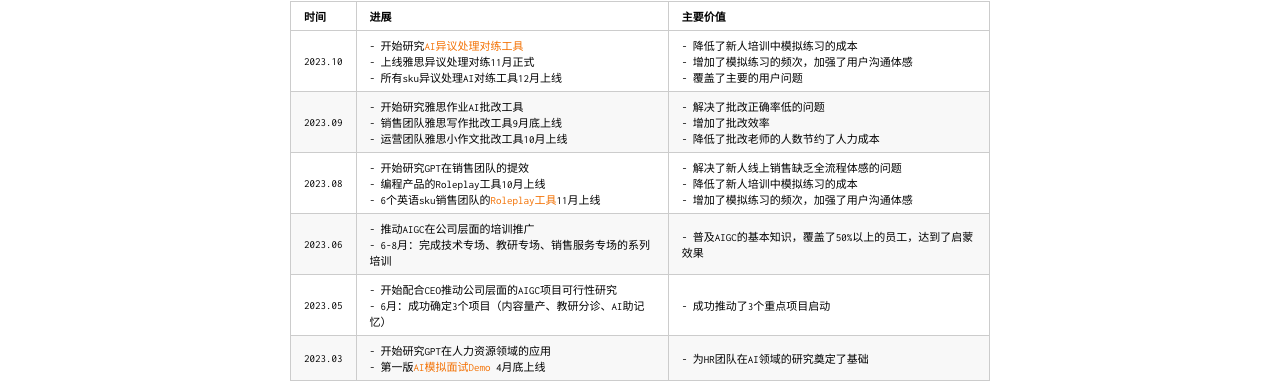
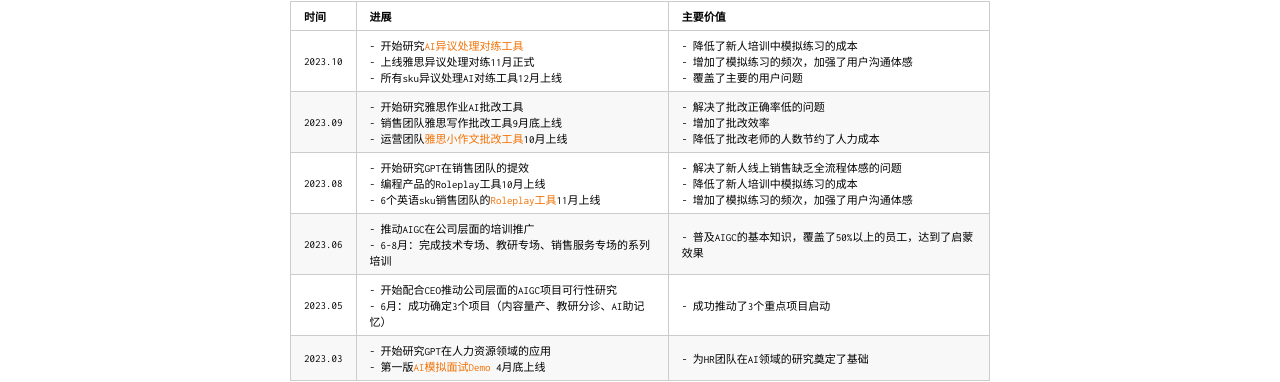
Before and after one commit to Harteyang/index, a Jekyll site: the page built from index.md, in a window 1280 px wide. Shown: the part 709-1091 px from the top of the page. Built offline with Jekyll 4.4.1, drawn with Linux system fonts in a browser that asks for light colours; part of the change alters nothing that is shown.

```diff
--- a/index.md
+++ b/index.md
@@ -38,7 +38,7 @@ title: Harte的主页
 | 时间          | 进展                                                        | 主要价值    |
 | ------------- | ------------------------------------------------------------ | -------- |
 | 2023.10    | - 开始研究[AI异议处理对练工具](https://pan.baidu.com/s/1Q6I_CxaOHo1TFg1ykorvhA?pwd=1234)<br/>- 上线雅思异议处理对练11月正式<br/>- 所有sku异议处理AI对练工具12月上线 |- 降低了新人培训中模拟练习的成本<br/>- 增加了模拟练习的频次，加强了用户沟通体感<br/>-   覆盖了主要的用户问题    |
-| 2023.09     | - 开始研究雅思作业AI批改工具<br/>- 销售团队雅思写作批改工具9月底上线<br/>- 运营团队雅思小作文批改工具10月上线 |-  解决了批改正确率低的问题<br/>- 增加了批改效率<br/>- 降低了批改老师的人数节约了人力成本         |
+| 2023.09     | - 开始研究雅思作业AI批改工具<br/>- 销售团队雅思写作批改工具9月底上线<br/>- 运营团队[雅思小作文批改工具](https://s11.ax1x.com/2024/01/02/piXz9qx.jpg)10月上线 |-  解决了批改正确率低的问题<br/>- 增加了批改效率<br/>- 降低了批改老师的人数节约了人力成本         |
 | 2023.08    | - 开始研究GPT在销售团队的提效<br/>- 编程产品的Roleplay工具10月上线<br/>- 6个英语sku销售团队的[Roleplay工具]()11月上线 |- 解决了新人线上销售缺乏全流程体感的问题<br/>- 降低了新人培训中模拟练习的成本<br/>- 增加了模拟练习的频次，加强了用户沟通体感          |
 | 2023.06     | - 推动AIGC在公司层面的培训推广<br/>- 6-8月：完成技术专场、教研专场、销售服务专场的系列培训 | - 普及AIGC的基本知识，覆盖了50%以上的员工，达到了启蒙效果          |
 | 2023.05     | - 开始配合CEO推动公司层面的AIGC项目可行性研究<br/>- 6月：成功确定3个项目（内容量产、教研分诊、AI助记忆） |- 成功推动了3个重点项目启动          |
```
